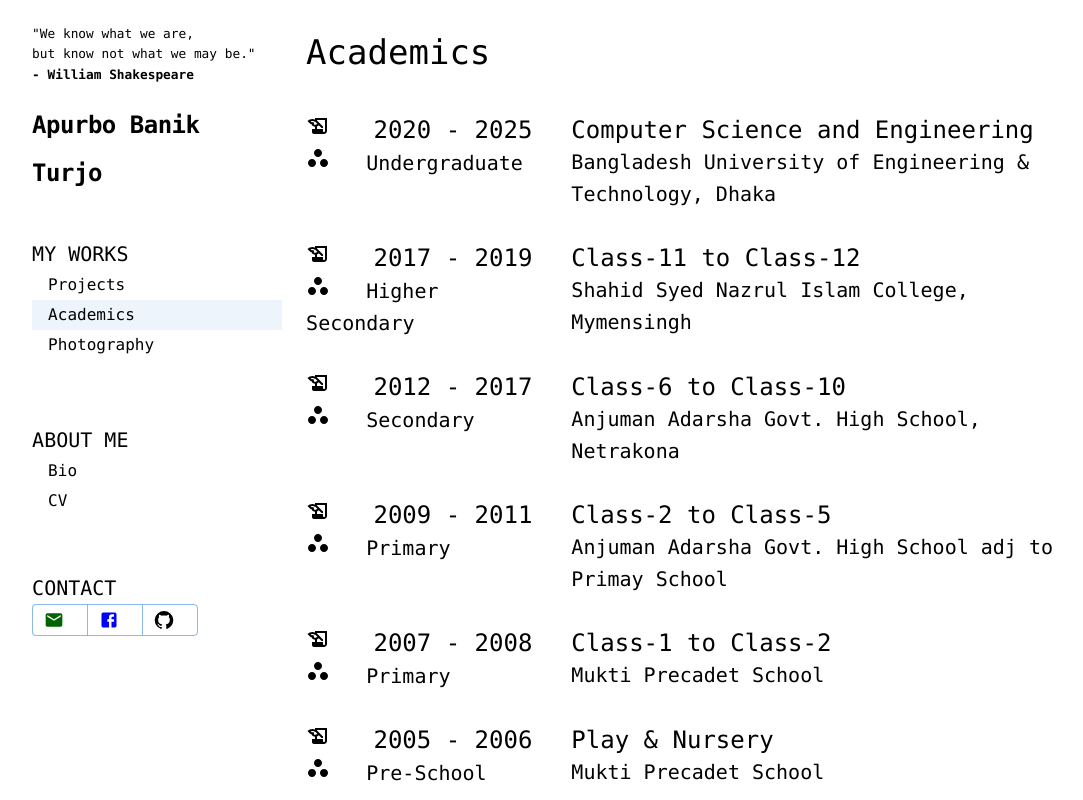
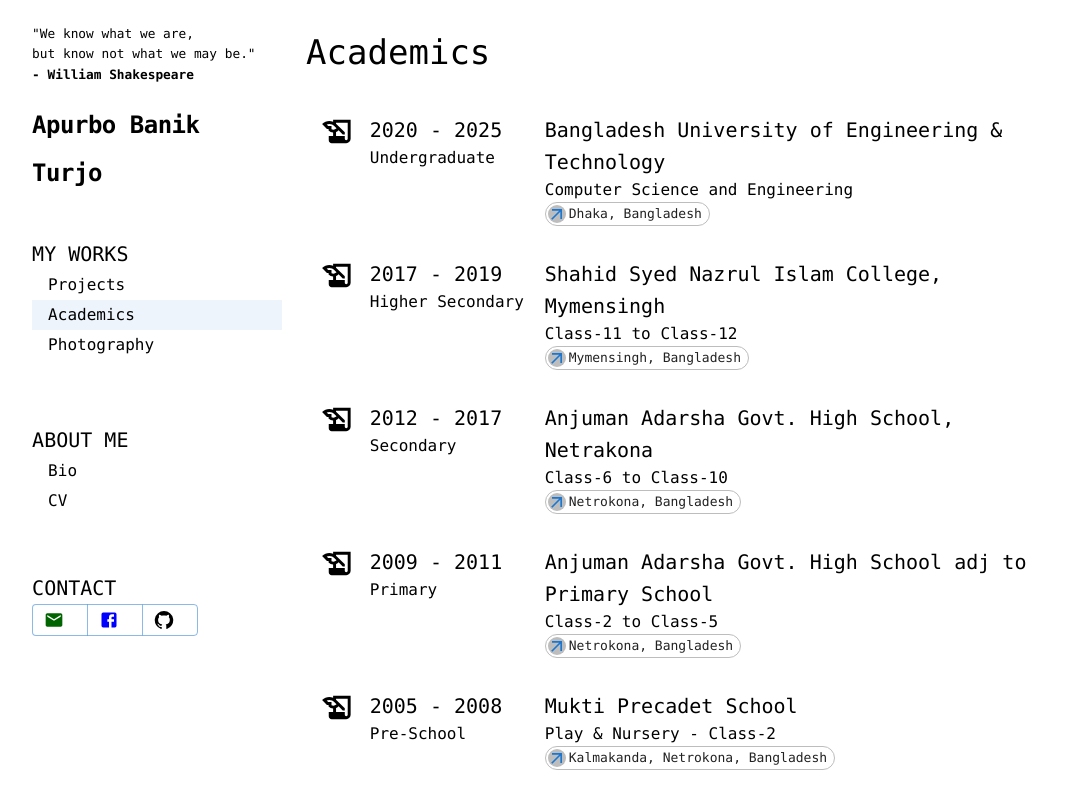
Before and after one commit to excellencior/Portfolio, a React (Vite) app in the folder client/: page /academics in a window 1280 px wide. Shown: the whole page, without its empty margins (77-1160 px from the left). Built offline with nearby package versions, Linux system fonts and the light colour scheme; a web font is replaced by a local one.

Commit message:
modified the academics page

```diff
--- a/client/src/consts/academics/academics.jsx
+++ b/client/src/consts/academics/academics.jsx
@@ -1,45 +1,58 @@
 const academics = [
   {
-        id: 6,
+    id: 5,
     year: "2020 - 2025",
     level: "Undergraduate",
     class: "Computer Science and Engineering",
-        institution: "Bangladesh University of Engineering & Technology, Dhaka",
+    institution: "Bangladesh University of Engineering & Technology",
+    location: {
+      place: "Dhaka, Bangladesh",
+      link: "https://maps.app.goo.gl/16PysViis2NH6AE28"
+    }
   },
   {
-        id: 5,
+    id: 4,
     year: "2017 - 2019",
     level: "Higher Secondary",
     class: "Class-11 to Class-12",
     institution: "Shahid Syed Nazrul Islam College, Mymensingh",
+    location: {
+      place: "Mymensingh, Bangladesh",
+      link: "https://maps.app.goo.gl/jvsBt8ZJEAcosFab8"
+    }
   },
   {
-        id: 4,
+    id: 3,
     year: "2012 - 2017",
     level: "Secondary",
     class: "Class-6 to Class-10",
     institution: "Anjuman Adarsha Govt. High School, Netrakona",
+    location: {
+      place: "Netrokona, Bangladesh",
+      link: "https://maps.app.goo.gl/CM8thbB61xsD6yuE6"
+    }
   },
   {
-        id: 3,
+    id: 2,
     year: "2009 - 2011",
     level: "Primary",
     class: "Class-2 to Class-5",
-        institution: "Anjuman Adarsha Govt. High School adj to Primay School",
-    },
-    {
-        id: 2,
-        year: "2007 - 2008",
-        level: "Primary",
-        class: "Class-1 to Class-2",
-        institution: "Mukti Precadet School",
+    institution: "Anjuman Adarsha Govt. High School adj to Primary School",
+    location: {
+      place: "Netrokona, Bangladesh",
+      link: "https://maps.app.goo.gl/CM8thbB61xsD6yuE6"
+    }
   },
   {
     id: 1,
-        year: "2005 - 2006",
+    year: "2005 - 2008",
     level: "Pre-School",
-        class: "Play & Nursery",
+    class: "Play & Nursery - Class-2",
     institution: "Mukti Precadet School",
+    location: {
+      place: "Kalmakanda, Netrokona, Bangladesh",
+      link: "https://maps.app.goo.gl/7DYMrU5jLdcq9wSy6"
+    }
   }
 ];
 
--- a/client/src/pages/academics.jsx
+++ b/client/src/pages/academics.jsx
@@ -1,33 +1,58 @@
-import React from "react";
-import { Grid, Typography } from "@mui/material";
-import HistoryEduIcon from '@mui/icons-material/HistoryEdu';
-import WorkspacesIcon from '@mui/icons-material/Workspaces';
+import { Grid, Typography, Box, Chip, Avatar } from "@mui/material";
+import HistoryEduIcon from "@mui/icons-material/HistoryEdu";
 import Academics from "../consts/academics/academics";
+import ArrowOutwardIcon from '@mui/icons-material/ArrowOutward';
+
 
 const AcademicsComponent = () => {
 	return (
 		<Grid container spacing={4} className="animate-slide-up">
 			{Academics.map((academic) => (
-				<React.Fragment key={academic.id}>
-					<Grid item xs={12} md={4}>
-						<Typography variant="h5" component="div" fontWeight={400}>
-							<HistoryEduIcon />&nbsp; &nbsp;
+				<Grid container item key={academic.id} alignItems="flex-start">
+					{/* Icon column */}
+					<Grid item xs={1} md={1}>
+						<Box sx={{ display: "flex", justifyContent: "center" }}>
+							<HistoryEduIcon fontSize="large" />
+						</Box>
+					</Grid>
+
+					{/* Academic info column */}
+					<Grid item xs={11} md={11}>
+
+						<Grid container>
+
+							<Grid item xs={12} md={3}>
+								<Typography variant="h6" fontWeight={400}>
 									{academic.year}
 								</Typography>
-						<Typography variant="h6" component="div" fontWeight={400}>
-							<WorkspacesIcon />&nbsp; &nbsp;
+								<Typography variant="body1" fontWeight={400}>
 									{academic.level}
 								</Typography>
 							</Grid>
-					<Grid item xs={12} md={8}>
-						<Typography variant="h5" component="div" fontWeight={500}>
+
+							<Grid item xs={12} md={9}>
+								<Typography variant="h6" fontWeight={400}>
+									{academic.institution}
+								</Typography>
+								<Typography variant="body1" fontWeight={500}>
 									{academic.class}
 								</Typography>
-						<Typography variant="h6" component="div" fontWeight={400}>
-							{academic.institution}
-						</Typography>
+								<Chip
+									avatar={<Avatar><ArrowOutwardIcon fontSize="small" color="primary" /></Avatar>}
+									label={academic.location.place}
+									variant="outlined"
+									size="small"
+									component="a"
+									href={academic.location.link}
+									target="_blank"
+									clickable
+								/>
 							</Grid>
-				</React.Fragment>
+
+						</Grid>
+
+					</Grid>
+				</Grid>
 			))}
 		</Grid>
 	);
--- a/client/src/pages/bio.jsx
+++ b/client/src/pages/bio.jsx
@@ -7,7 +7,6 @@
 import { Typography } from "@mui/material";
 
 const bio = () => {
-	console.log("Hello from bio");
 	return (
 		<>
 			<Grid container spacing={0} className="animate-slide-up">
```
Also changed, not shown: client/src/assets/icons/arrow_outward.svg (added). Lines whose indentation alone changed are shown as unchanged.
